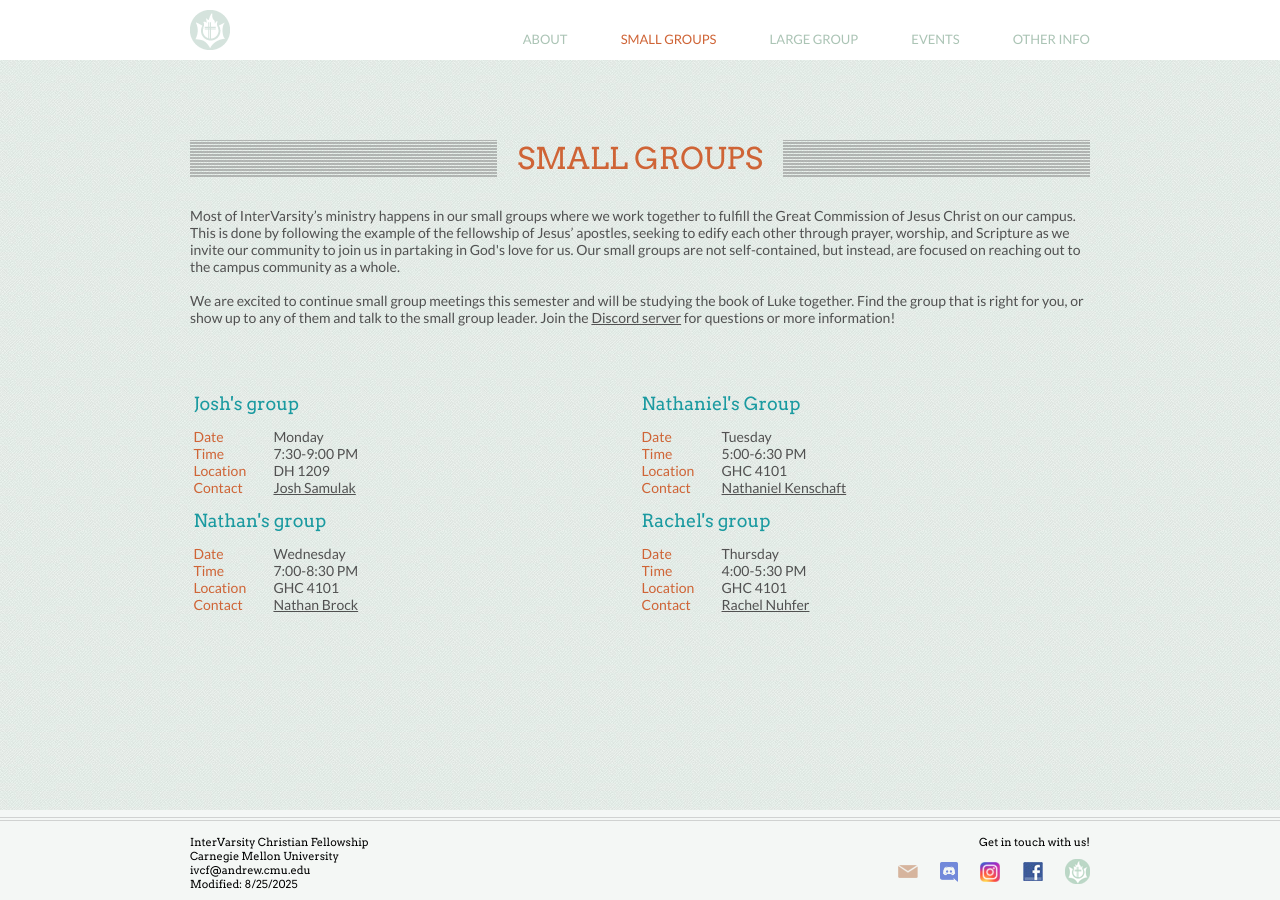
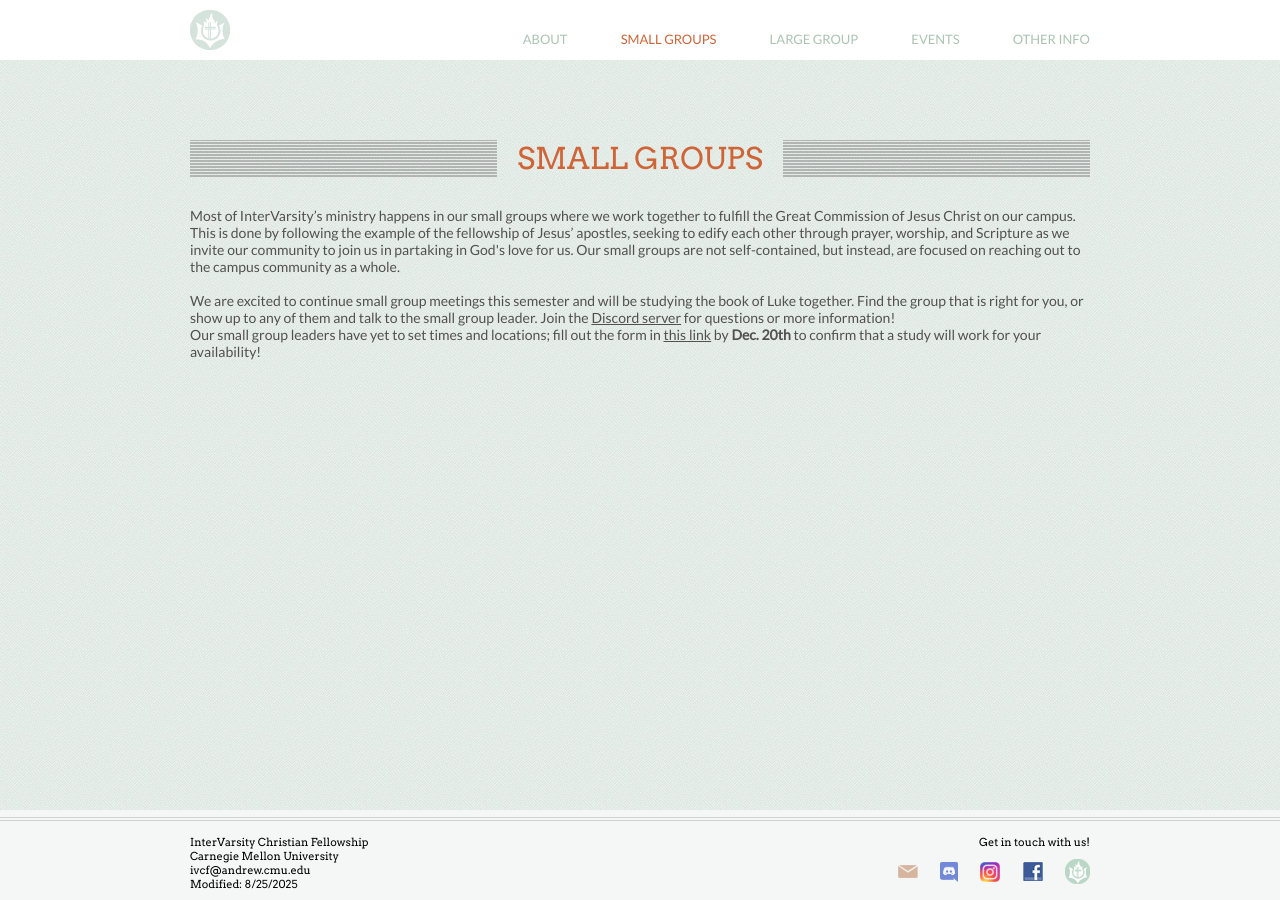
Before and after one commit to ivcf-cmu/ivcf-cmu.github.io, a Jekyll site: the page built from smallgroups.md, in a window 1280 px wide. Built offline with Jekyll 4.4.1, drawn with Linux system fonts in a browser that asks for light colours.

Commit message:
Update small groups information with availability form
Added a note about small group leaders setting times and locations, including a link to a form for availability confirmation.

```diff
--- a/smallgroups.md
+++ b/smallgroups.md
@@ -10,7 +10,7 @@
 <p>
   We are excited to continue small group meetings this semester and will be studying the book of Luke together. Find the group that is right for you, or show up to any of them and talk to the small group leader. Join the <a href="https://discord.gg/Af8Y8Zn" target="_blank">Discord server</a> for questions or more information!
 </p>
-
+<!--
 <br/>
 <div class="cogs">
   <div class="halfcolumn">
@@ -82,3 +82,6 @@
     </div>
   </div>
 </div>
+-->
+
+Our small group leaders have yet to set times and locations; fill out the form in <a href="https://timeful.app/e/Cebb2" target="_blank">this link</a> by **Dec. 20th** to confirm that a study will work for your availability!
```
